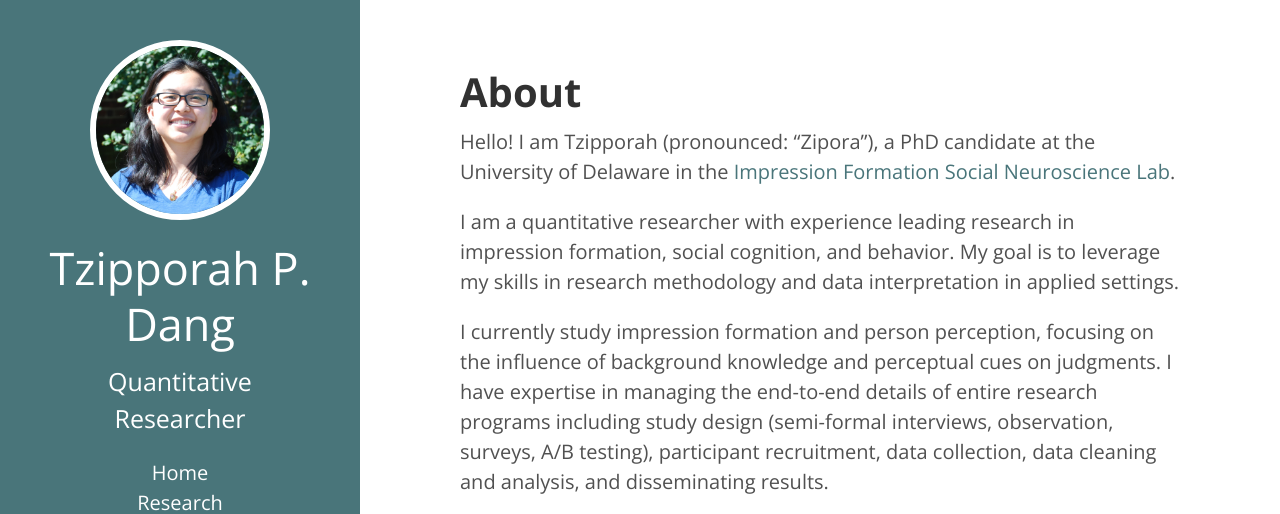
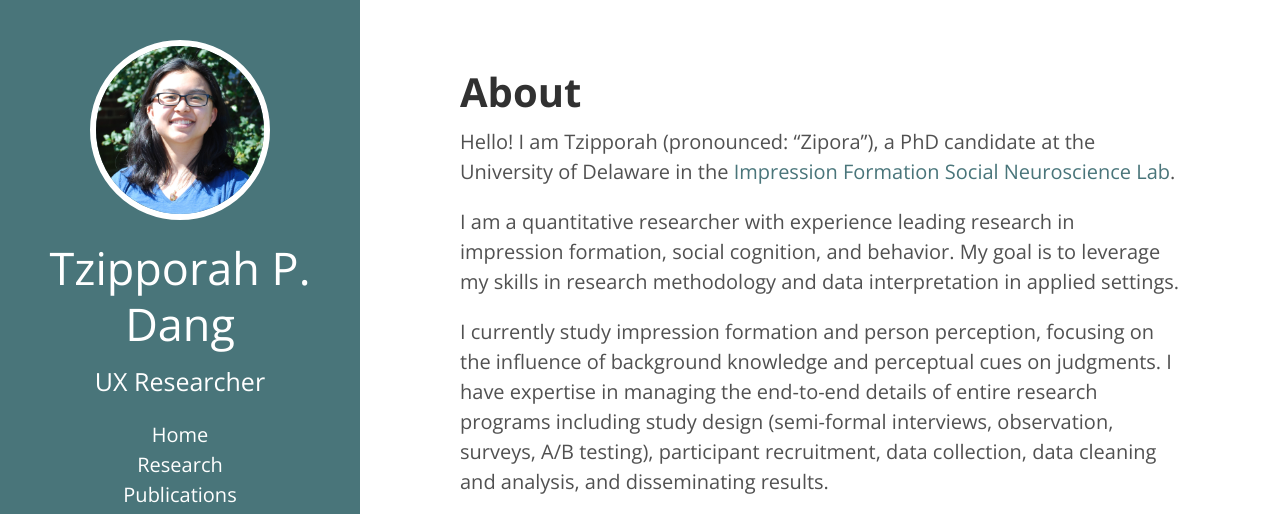
Before and after one commit to tzipporahdang/tzipporahdang.github.io, a plain HTML site: page index.html in a window 1280 px wide. Shown: the top 514 px of the page. Drawn offline with nearby package versions, Linux system fonts and the light colour scheme; files whose address does not match are found by name.

Commit message:
Update index.html

```diff
--- a/index.html
+++ b/index.html
@@ -18,23 +18,23 @@
 
   <title>Tzipporah P. Dang</title>
 
-  <meta name="description" content="Quantitative Researcher | PhD Candidate" />
+  <meta name="description" content="UX Researcher | Psych PhD" />
 
 
 
 <meta itemprop="name" content="Soho Theme">
-<meta itemprop="description" content="Quantitative Researcher | PhD Candidate">
+<meta itemprop="description" content="UX Researcher | Psych PhD">
 
 
 <meta name="twitter:card" content="summary_large_image"/>
 <meta name="twitter:image" content="/images/Dang_Headshot_Square.JPG"/>
 
 <meta name="twitter:title" content="Soho Theme"/>
-<meta name="twitter:description" content="Quantitative Researcher | PhD Candidate"/>
+<meta name="twitter:description" content="UX Researcher | Psych PhD"/>
 
 
 <meta property="og:title" content="Soho Theme" />
-<meta property="og:description" content="Quantitative Researcher | PhD Candidate" />
+<meta property="og:description" content="UX Researcher | Psych PhD" />
 <meta property="og:type" content="website" />
 <meta property="og:url" content="/" />
 <meta property="og:image" content="/images/Dang_Headshot_Square.JPG"/>
@@ -89,7 +89,7 @@
       <h1>Tzipporah P. Dang</h1>
 
 
-      <p class="lead">Quantitative Researcher</p>
+      <p class="lead">UX Researcher</p>
 
     </div>
 
```
